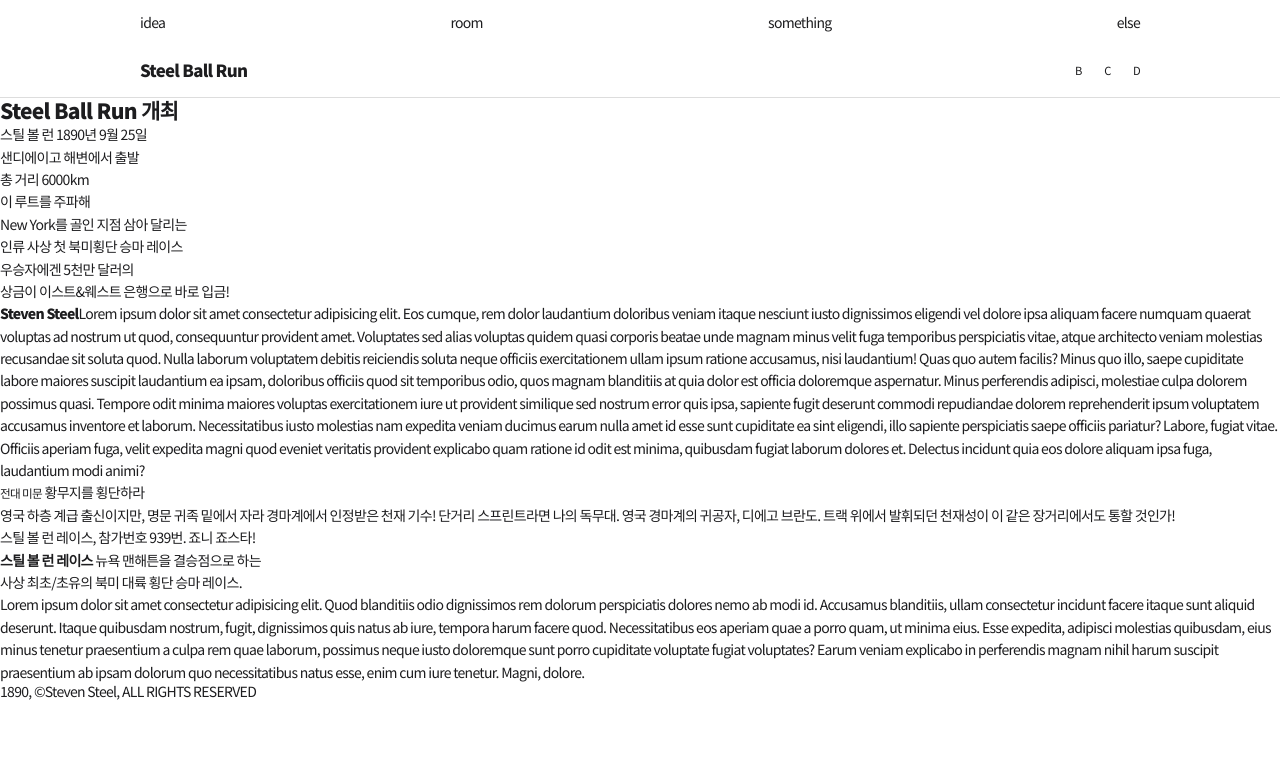
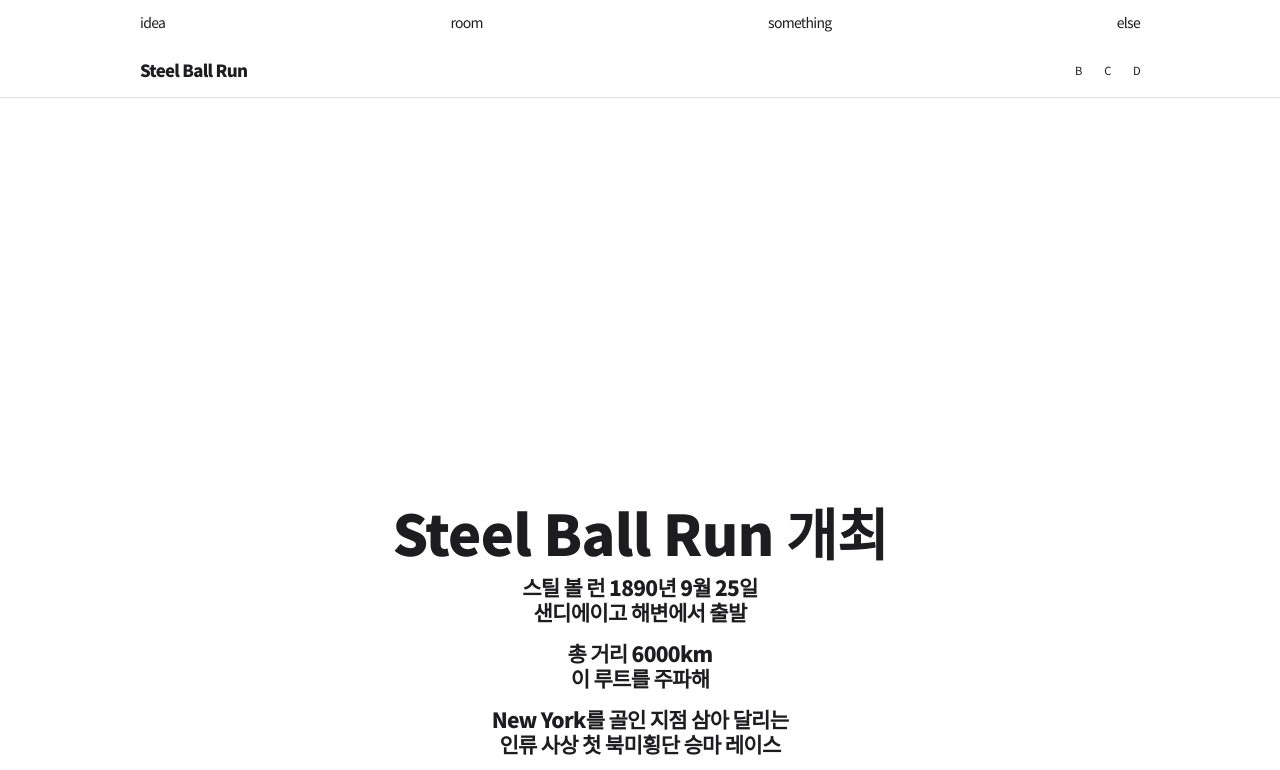
Before and after one commit to minthing/frontend_study, a plain HTML site: page apple_clone/blank.html in a window 1280 px wide. Shown: the top 770 px of the page. Drawn offline with Linux system fonts and the light colour scheme.

Commit message:
css 작업

```diff
--- a/apple_clone/blank.html
+++ b/apple_clone/blank.html
@@ -41,11 +41,11 @@
 				<p>New York를 골인 지점 삼아 달리는<br> 인류 사상 첫 북미횡단 승마 레이스</p>
 			</div>
 			<div class="sticky_elem main_message">
-				<p>우승자에겐 5천만 달러의<br> 상금이 이스트&웨스트 은행으로 바로 입금!</p>
+				<p>우승자에겐 5천만 달러의 상금이 <br> 이스트&웨스트 은행으로 바로 입금!</p>
 			</div>
 		</section>
 		<section class="scroll_section" id="scroll_section_1">
-			<p><strong>Steven Steel</strong>Lorem ipsum dolor sit amet consectetur adipisicing elit. Eos cumque, rem dolor laudantium doloribus veniam itaque nesciunt iusto dignissimos eligendi vel dolore ipsa aliquam facere numquam quaerat voluptas ad nostrum ut quod, consequuntur provident amet.
+			<p class="description"><strong>Steven Steel</strong>Lorem ipsum dolor sit amet consectetur adipisicing elit. Eos cumque, rem dolor laudantium doloribus veniam itaque nesciunt iusto dignissimos eligendi vel dolore ipsa aliquam facere numquam quaerat voluptas ad nostrum ut quod, consequuntur provident amet.
 				Voluptates sed alias voluptas quidem quasi corporis beatae unde magnam minus velit fuga temporibus perspiciatis vitae, atque architecto veniam molestias recusandae sit soluta quod. Nulla laborum voluptatem debitis reiciendis soluta neque officiis exercitationem ullam ipsum ratione accusamus, nisi laudantium! Quas quo autem facilis? Minus quo illo, saepe cupiditate labore maiores suscipit laudantium ea ipsam, doloribus officiis quod sit temporibus odio, quos magnam blanditiis at quia dolor est officia doloremque aspernatur. Minus perferendis adipisci, molestiae culpa dolorem possimus quasi. Tempore odit minima maiores voluptas exercitationem iure ut provident similique sed nostrum error quis ipsa, sapiente fugit deserunt commodi repudiandae dolorem reprehenderit ipsum voluptatem accusamus inventore et laborum. Necessitatibus iusto molestias nam expedita veniam ducimus earum nulla amet id esse sunt cupiditate ea sint eligendi, illo sapiente perspiciatis saepe officiis pariatur? Labore, fugiat vitae. Officiis aperiam fuga, velit expedita magni quod eveniet veritatis provident explicabo quam ratione id odit est minima, quibusdam fugiat laborum dolores et. Delectus incidunt quia eos dolore aliquam ipsa fuga, laudantium modi animi?</p>
 		</section>
 		<section class="scroll_section" id="scroll_section_2">
--- a/apple_clone/css/main.css
+++ b/apple_clone/css/main.css
@@ -21,6 +21,7 @@ a{
 
 .global_nav{
 	height: 44px;
+	padding:0 1rem;
 }
 
 .global_nav_link, .local_nav_link{
@@ -39,6 +40,7 @@ a{
 .local_nav{
 	height:54px;
 	border-bottom:1px solid #ddd;
+	padding:0 1rem;
 }
 
 .local_nav_link .local_nav_item:not(.product_name){
@@ -51,3 +53,40 @@ a{
 	font-size:1.2rem;
 	font-weight: bold;
 }
+
+.scroll_section{
+	padding-top:50vh;
+}
+
+#scroll_section_0 h1{
+	font-size:4rem;
+	text-align: center;
+}
+
+.main_message{
+	display: flex;
+	align-items: center;
+	justify-content: center;
+	height:3em;
+	font-size:1.5rem;
+	margin:3px;
+}
+
+.main_message p{
+	line-height: 1.2;
+	font-weight: bold;
+	text-align: center;
+}
+
+.description{
+	padding: 0 1em;
+	font-size:1.2rem;
+	color:#888;
+}
+
+.description strong{
+	font-size: 3rem;
+	color:#000;
+	float: left;
+	margin-left:0.2em;
+}
```
